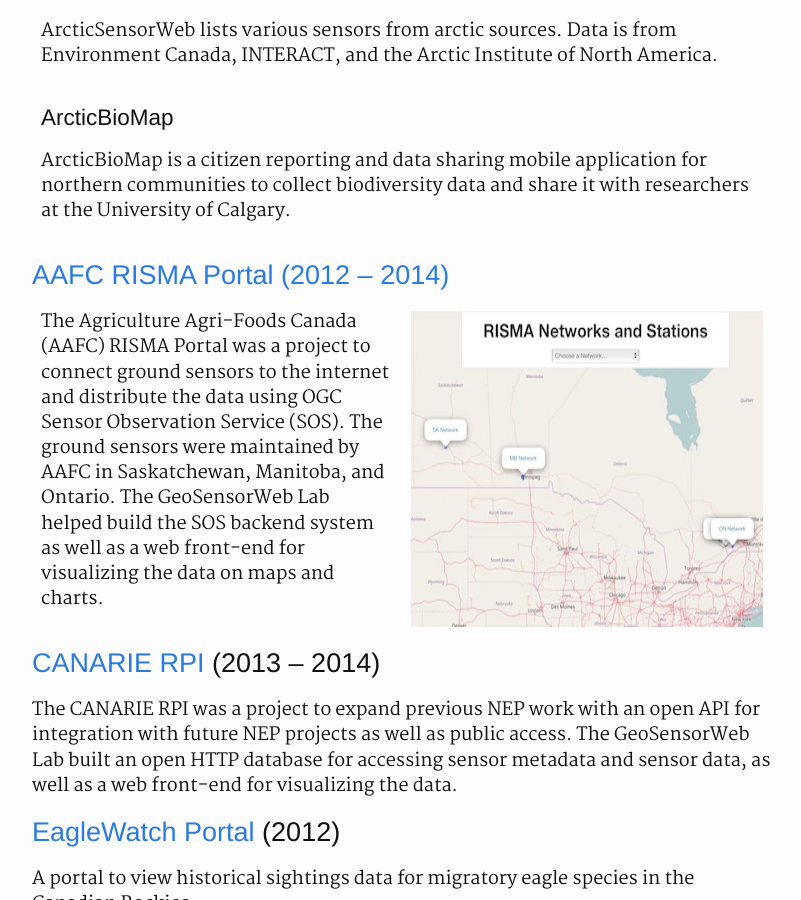
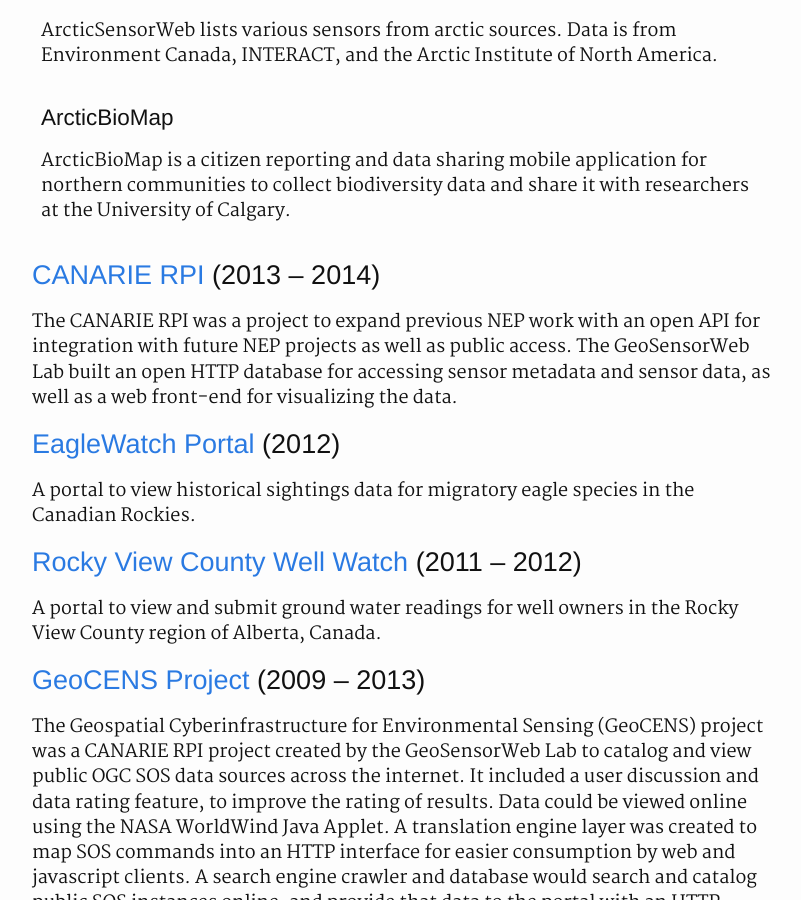
Before and after one commit to GeoSensorWebLab/geosensorweblab.github.io, a Jekyll site: the page built from projects.md, in a window 1280 px wide and 900 px high, scrolled down 1371 px. Shown: the whole window, without its empty margins (238-1039 px from the left). Built offline with Jekyll 4.4.1, drawn with Linux system fonts in a browser that asks for light colours.

Commit message:
Update projects.md

```diff
--- a/projects.md
+++ b/projects.md
@@ -61,16 +61,7 @@
     </div>
 </div>
 
-## <a href="http://aafc.gswlab.ca">AAFC RISMA Portal (2012 – 2014)
 
-<div class="flex">
-<div>
-    <p>
-        The Agriculture Agri-Foods Canada (AAFC) RISMA Portal was a project to connect ground sensors to the internet and distribute the data using OGC Sensor Observation Service (SOS). The ground sensors were maintained by AAFC in Saskatchewan, Manitoba, and Ontario. The GeoSensorWeb Lab helped build the SOS backend system as well as a web front-end for visualizing the data on maps and charts.
-    </p>
-</div>
-<img src="/assets/images/aafc.jpg" srcset="/assets/images/aafc@2x.jpg 2x">
-</div>
 
 ## <a href="https://www.canarie.ca/canarie-announces-next-phase-of-software-development-program-supporting-cutting-edge-canadian-research/">CANARIE RPI</a> (2013 – 2014)
 
```
